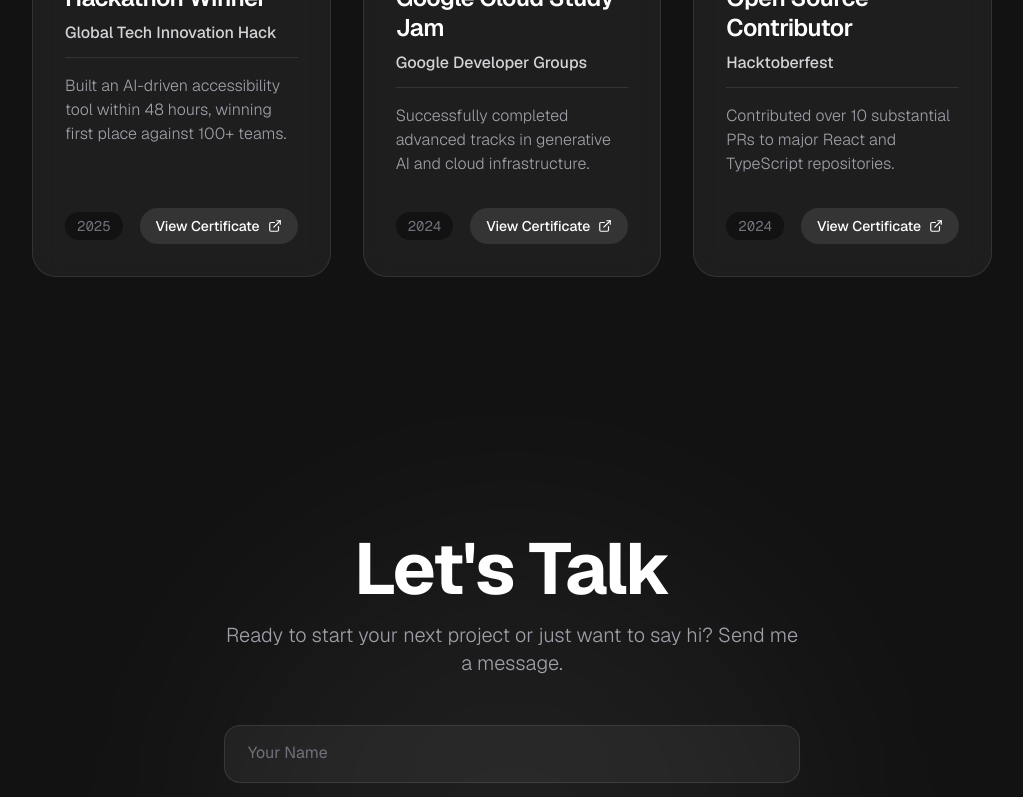
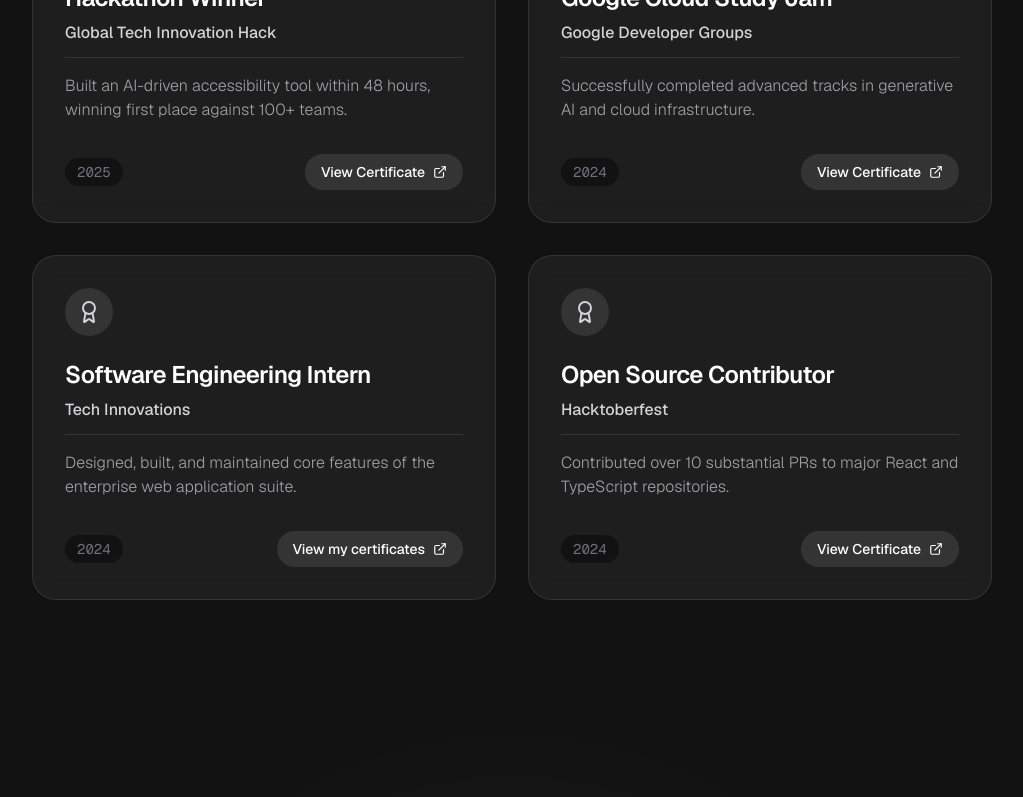
Before and after one commit to MindfulTechie-06/Portfolio_New, a Next.js app: page / in a window 1280 px wide. Shown: the part 7229-8026 px from the top of the page, without its empty margins (128-1151 px from the left). Built offline with nearby package versions, Linux system fonts and the light colour scheme.

Commit message:
feat: add internship card to achievements section

```diff
--- a/src/components/Achievements.tsx
+++ b/src/components/Achievements.tsx
@@ -18,6 +18,14 @@
       description: "Successfully completed advanced tracks in generative AI and cloud infrastructure.",
       link: "#",
       year: "2024"
+    },
+    {
+      title: "Software Engineering Intern",
+      event: "Tech Innovations",
+      description: "Designed, built, and maintained core features of the enterprise web application suite.",
+      link: "#",
+      year: "2024",
+      buttonText: "View my certificates"
     },
     {
       title: "Open Source Contributor",
@@ -47,7 +55,7 @@
           </p>
         </motion.div>
 
-        <div className="grid grid-cols-1 md:grid-cols-2 lg:grid-cols-3 gap-8">
+        <div className="grid grid-cols-1 md:grid-cols-2 lg:grid-cols-2 gap-8">
           {achievements.map((item, index) => (
             <motion.div
               key={index}
@@ -81,7 +89,7 @@
                   rel="noopener noreferrer"
                   className="flex items-center gap-2 text-sm font-medium text-white hover:text-zinc-300 transition-colors bg-white/10 px-4 py-2 rounded-full hover:bg-white/20"
                 >
-                  View Certificate <ExternalLink size={14} />
+                  {item.buttonText || "View Certificate"} <ExternalLink size={14} />
                 </a>
               </div>
             </motion.div>
```
